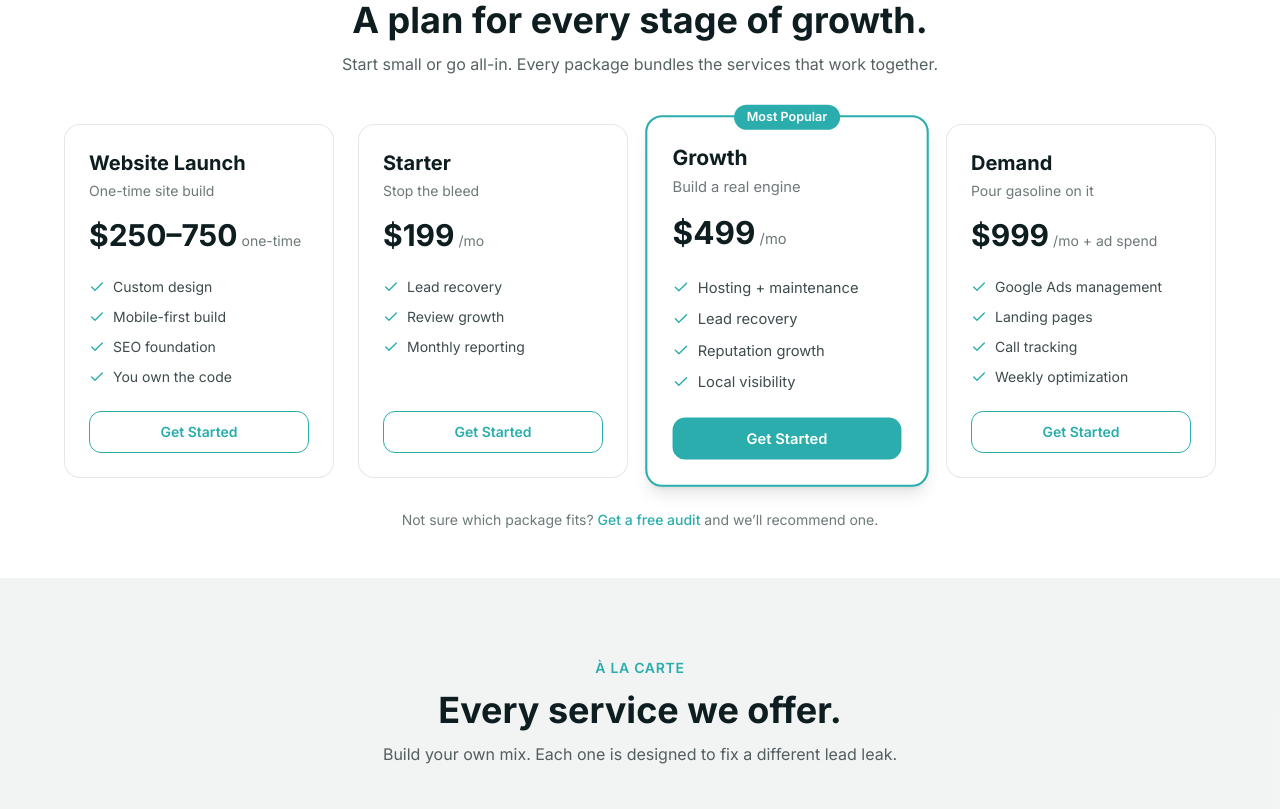
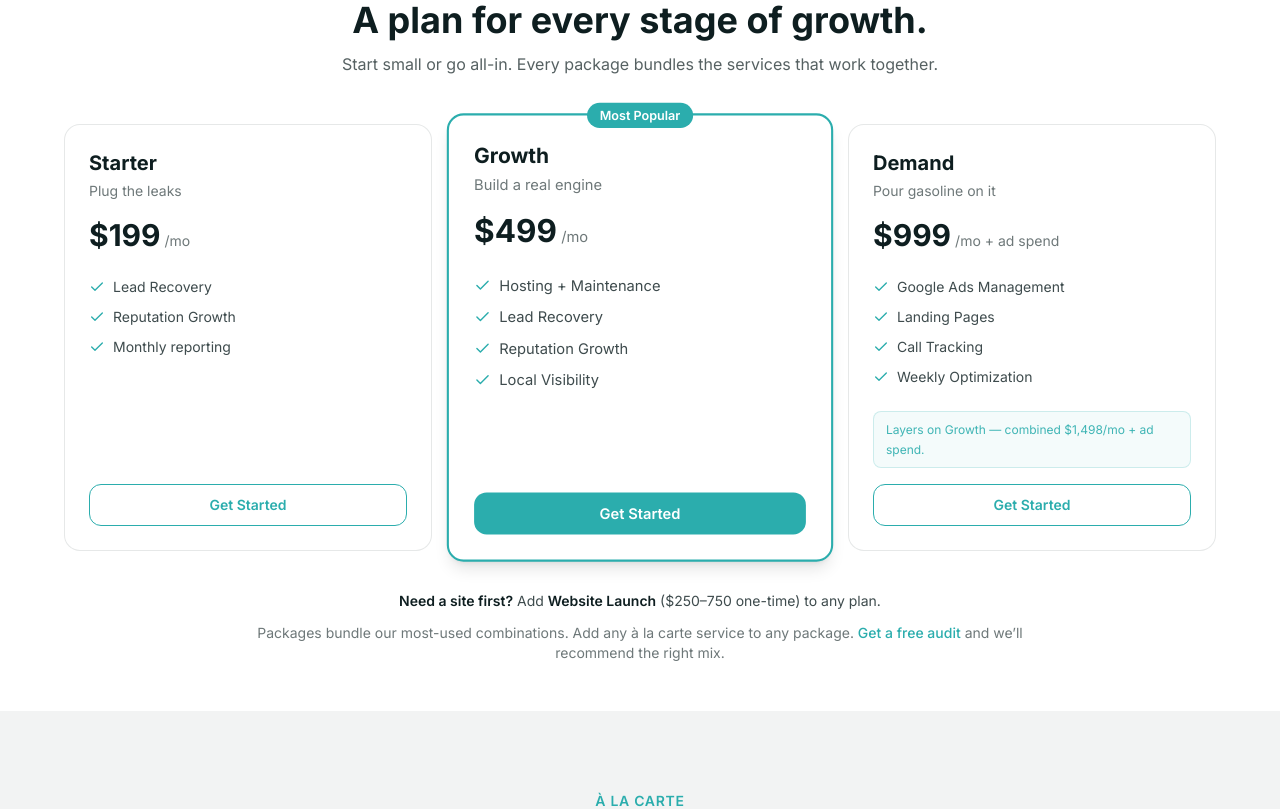
Before and after one commit to Ali-Jordan/HostItWise, a React (Vite) app in the folder app/: page /services in a window 1280 px wide. Shown: the part 560-1369 px from the top of the page. Built offline with nearby package versions, Linux system fonts and the light colour scheme.

Commit message:
services/packages: clean up logic flow, fix add-ons + demand stacking

```diff
--- a/app/src/components/ContactForm.tsx
+++ b/app/src/components/ContactForm.tsx
@@ -135,8 +135,8 @@ export function ContactForm({
           <input
             id="website"
             name="website"
-            type="url"
-            placeholder="https://yourbusiness.com"
+            type="text"
+            placeholder="yourbusiness.com"
             className={inputBase}
           />
         </div>
--- a/app/src/pages/Services.tsx
+++ b/app/src/pages/Services.tsx
@@ -11,23 +11,17 @@ import {
   Check,
 } from 'lucide-react';
 
-// ── PACKAGES ────────────────────────────────────────────────────────────────
+// 3 packages — Website Launch is a one-time service, not a recurring package,
+// so it lives in the services grid only with a callout below the packages.
 const packages = [
-  {
-    name: 'Website Launch',
-    price: '$250–750',
-    priceSuffix: 'one-time',
-    tagline: 'One-time site build',
-    popular: false,
-    features: ['Custom design', 'Mobile-first build', 'SEO foundation', 'You own the code'],
-  },
   {
     name: 'Starter',
     price: '$199',
     priceSuffix: '/mo',
-    tagline: 'Stop the bleed',
+    tagline: 'Plug the leaks',
     popular: false,
-    features: ['Lead recovery', 'Review growth', 'Monthly reporting'],
+    note: null,
+    features: ['Lead Recovery', 'Reputation Growth', 'Monthly reporting'],
   },
   {
     name: 'Growth',
@@ -35,7 +29,13 @@ const packages = [
     priceSuffix: '/mo',
     tagline: 'Build a real engine',
     popular: true,
-    features: ['Hosting + maintenance', 'Lead recovery', 'Reputation growth', 'Local visibility'],
+    note: null,
+    features: [
+      'Hosting + Maintenance',
+      'Lead Recovery',
+      'Reputation Growth',
+      'Local Visibility',
+    ],
   },
   {
     name: 'Demand',
@@ -43,17 +43,25 @@ const packages = [
     priceSuffix: '/mo + ad spend',
     tagline: 'Pour gasoline on it',
     popular: false,
-    features: ['Google Ads management', 'Landing pages', 'Call tracking', 'Weekly optimization'],
+    note: 'Layers on Growth — combined $1,498/mo + ad spend.',
+    features: [
+      'Google Ads Management',
+      'Landing Pages',
+      'Call Tracking',
+      'Weekly Optimization',
+    ],
   },
 ];
 
-// ── A LA CARTE SERVICES ────────────────────────────────────────────────────
+// 8 a la carte services. addon: true marks the optional layers
+// (Follow-Up + Content Day) so the cards display an "Add-on" badge.
 const services = [
   {
     number: '01',
     icon: Monitor,
     name: 'Website Launch',
     price: '$250–750 one-time',
+    addon: false,
     description:
       'A fast, modern, conversion-focused site built in 7–14 days. Mobile-first, SEO-ready, hosted on Vercel. You own the code.',
   },
@@ -62,14 +70,16 @@ const services = [
     icon: Server,
     name: 'Hosting + Maintenance',
     price: '$49–99/mo',
+    addon: false,
     description:
       'Fast hosting, monthly security updates, weekly backups, and content edits when you need them. Your site stays fast, current, and online.',
   },
   {
     number: '03',
     icon: PhoneIncoming,
-    name: 'Lead Recovery System',
+    name: 'Lead Recovery',
     price: '$49–149/mo',
+    addon: false,
     description:
       'Capture missed calls, texts, and abandoned form submissions. Automated follow-ups so cold leads warm back up before they call a competitor.',
   },
@@ -78,22 +88,25 @@ const services = [
     icon: Star,
     name: 'Reputation Growth',
     price: '$49–149/mo',
+    addon: false,
     description:
       'Automated review requests after every job. Build a 4.8+ star Google profile that wins clicks before your competitors even get a chance.',
   },
   {
     number: '05',
     icon: MapPin,
-    name: 'Local Visibility Engine',
+    name: 'Local Visibility',
     price: '$250–500/mo',
+    addon: false,
     description:
       'Google Business Profile optimization plus local SEO. Show up when neighbors search "[service] near me" instead of your competitor down the street.',
   },
   {
     number: '06',
     icon: TrendingUp,
-    name: 'Google Ads Lead Engine',
+    name: 'Google Ads Management',
     price: '$300–750/mo + ad spend',
+    addon: false,
     description:
       'Conversion-tracked Google Ads with dedicated landing pages, call tracking, and weekly optimization. Pay for clicks that turn into booked jobs.',
   },
@@ -102,6 +115,7 @@ const services = [
     icon: MessageSquare,
     name: 'Follow-Up Engine',
     price: '$99–299/mo',
+    addon: true,
     description:
       'Email and SMS sequences that re-engage past customers and book repeat work. The cheapest lead is the one who already paid you once.',
   },
@@ -110,15 +124,16 @@ const services = [
     icon: Camera,
     name: 'Content Day',
     price: '$300–800 one-time',
+    addon: true,
     description:
-      'One full content day with VideoZak. Photos, video b-roll, headshots, team shots — everything you need to keep your site and socials fed for a year.',
+      'One full content day with a local professional photographer. Photos, video b-roll, headshots, team shots — everything you need to keep your site and socials fed for a year.',
   },
 ];
 
 export default function Services() {
   return (
     <div className="bg-white">
-      {/* ── Hero ─────────────────────────────────────────────────────── */}
+      {/* Hero */}
       <section className="pt-32 pb-12">
         <div className="container-site">
           <div className="max-w-3xl mx-auto text-center">
@@ -135,7 +150,7 @@ export default function Services() {
         </div>
       </section>
 
-      {/* ── Packages ─────────────────────────────────────────────────── */}
+      {/* Packages */}
       <section id="packages" className="py-12">
         <div className="container-site">
           <div className="max-w-2xl mx-auto text-center mb-12">
@@ -150,7 +165,7 @@ export default function Services() {
             </p>
           </div>
 
-          <div className="grid grid-cols-1 md:grid-cols-2 lg:grid-cols-4 gap-6 max-w-7xl mx-auto">
+          <div className="grid grid-cols-1 md:grid-cols-3 gap-6 max-w-6xl mx-auto">
             {packages.map((pkg) => (
               <div
                 key={pkg.name}
@@ -180,6 +195,11 @@ export default function Services() {
                     </li>
                   ))}
                 </ul>
+                {pkg.note && (
+                  <p className="text-xs text-teal/90 mb-4 px-3 py-2 bg-teal/5 rounded-md border border-teal/20 leading-relaxed">
+                    {pkg.note}
+                  </p>
+                )}
                 <Link
                   to="/contact"
                   className={
@@ -195,13 +215,24 @@ export default function Services() {
             ))}
           </div>
 
-          <p className="text-center text-sm text-gunmetal/60 mt-8">
-            Not sure which package fits? <Link to="/contact" className="text-teal font-medium hover:underline">Get a free audit</Link> and we&rsquo;ll recommend one.
-          </p>
+          {/* Website Launch upsell + bridge into a la carte services */}
+          <div className="max-w-3xl mx-auto mt-10 text-center space-y-3">
+            <p className="text-sm text-gunmetal/80">
+              <span className="font-semibold text-gunmetal">Need a site first?</span>{' '}
+              Add <span className="font-semibold text-gunmetal">Website Launch</span> ($250–750 one-time) to any plan.
+            </p>
+            <p className="text-sm text-gunmetal/60">
+              Packages bundle our most-used combinations. Add any à la carte service to any package.{' '}
+              <Link to="/contact" className="text-teal font-medium hover:underline">
+                Get a free audit
+              </Link>{' '}
+              and we&rsquo;ll recommend the right mix.
+            </p>
+          </div>
         </div>
       </section>
 
-      {/* ── A la carte services ─────────────────────────────────────── */}
+      {/* A la carte services */}
       <section id="services" className="py-20 bg-gunmetal/5">
         <div className="container-site">
           <div className="max-w-2xl mx-auto text-center mb-12">
@@ -212,7 +243,7 @@ export default function Services() {
               Every service we offer.
             </h2>
             <p className="text-gunmetal/70">
-              Build your own mix. Each one is designed to fix a different lead leak.
+              Build your own mix or layer onto a package. Each one fixes a different lead leak.
             </p>
           </div>
 
@@ -228,9 +259,15 @@ export default function Services() {
                     <div className="w-11 h-11 rounded-lg bg-teal/10 group-hover:bg-teal/20 flex items-center justify-center transition-colors">
                       <Icon className="w-5 h-5 text-teal" strokeWidth={2.25} />
                     </div>
-                    <span className="text-xs font-semibold text-gunmetal/40">
-                      {svc.number}
-                    </span>
+                    {svc.addon ? (
+                      <span className="px-2 py-0.5 bg-teal/10 text-teal text-[10px] font-bold tracking-wider uppercase rounded">
+                        Add-on
+                      </span>
+                    ) : (
+                      <span className="text-xs font-semibold text-gunmetal/40">
+                        {svc.number}
+                      </span>
+                    )}
                   </div>
                   <h3 className="text-lg font-bold text-gunmetal mb-1">{svc.name}</h3>
                   <p className="text-sm text-teal font-semibold mb-3">{svc.price}</p>
@@ -244,7 +281,7 @@ export default function Services() {
         </div>
       </section>
 
-      {/* ── CTA band ─────────────────────────────────────────────────── */}
+      {/* CTA band */}
       <section className="py-20 bg-dark-footer text-white">
         <div className="container-site">
           <div className="max-w-2xl mx-auto text-center">
```
